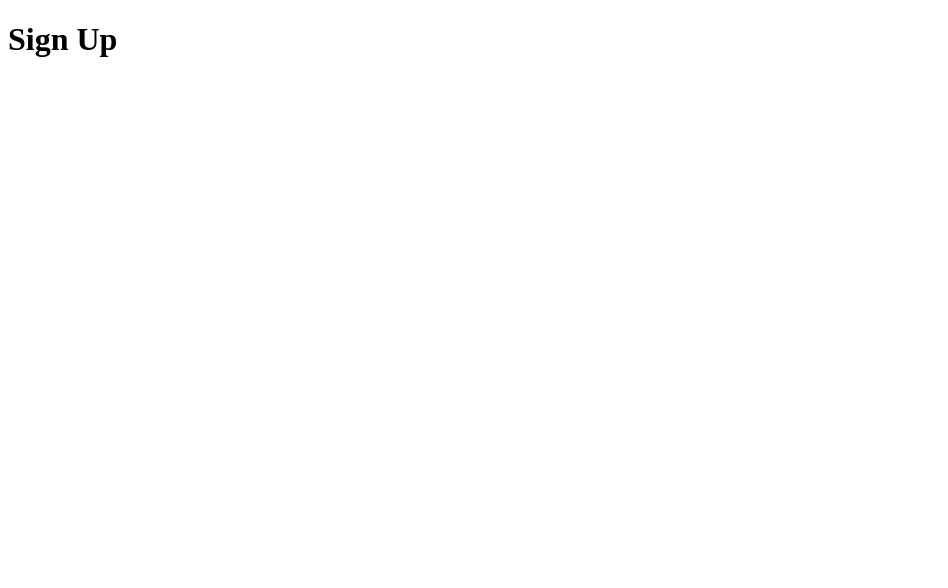
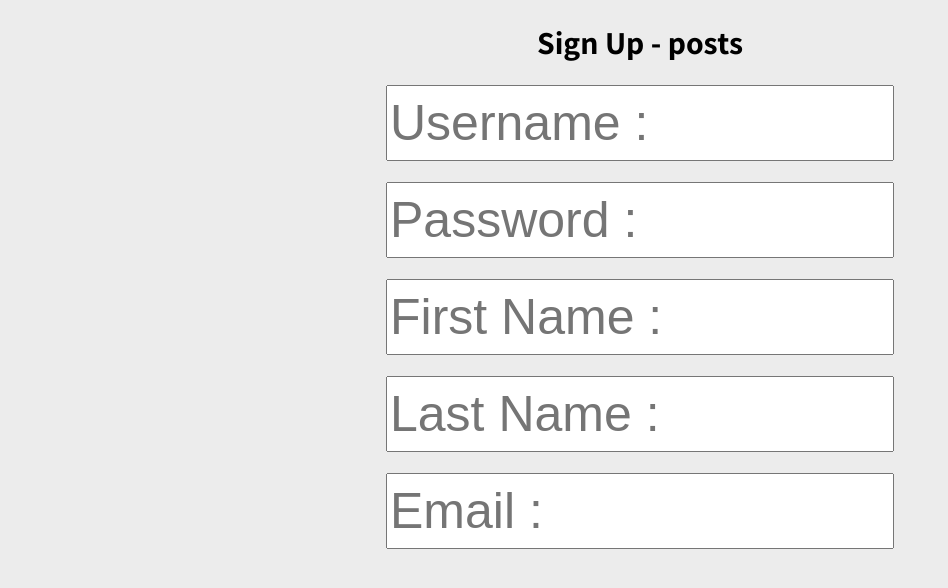
Before and after one commit to WahoozleStudios/posts, a Flask app: page /signup in a window 1280 px wide. Before the commit the part shown is almost empty. Shown: the top 588 px of the page, without its empty margins (0-948 px from the left). Run offline with Flask 3, Linux system fonts and the light colour scheme.

Commit message:
fixed signup styling

```diff
--- a/templates/signup.html
+++ b/templates/signup.html
@@ -2,8 +2,30 @@
 <html>
 <head>
     <title>Sign Up | posts</title>
+    <style>
+        @font-face {
+            font-family: "Assistant";
+            src: url(fonts/Assistant/Assistant-VariableFont_wght.ttf);
+        }
+        body {
+            font-family: "Assistant", sans-serif;
+            background-color: #ececec;
+        }
+        .inputs {
+            width:500px;
+            height:70px;
+            font-size: 50px;
+        }
+    </style>
 </head>
 <body>
-    <h1>Sign Up</h1>
+    <h1 align="center">Sign Up - posts</h1>
+    <div id="inputs"align="center">
+        <input class="inputs" id="usernameInput" placeholder="Username :">
+        <br><br><input class="inputs" id="passwordInput" placeholder="Password :">
+        <br><br><input class="inputs" id ="firstNameInput" placeholder="First Name :">
+        <br><br><input class="inputs" id="lastNameInput" placeholder="Last Name :">
+        <br><br><input class="inputs" id="emailInput" placeholder="Email :">
+    </div>
 </body>
 </html>
```
